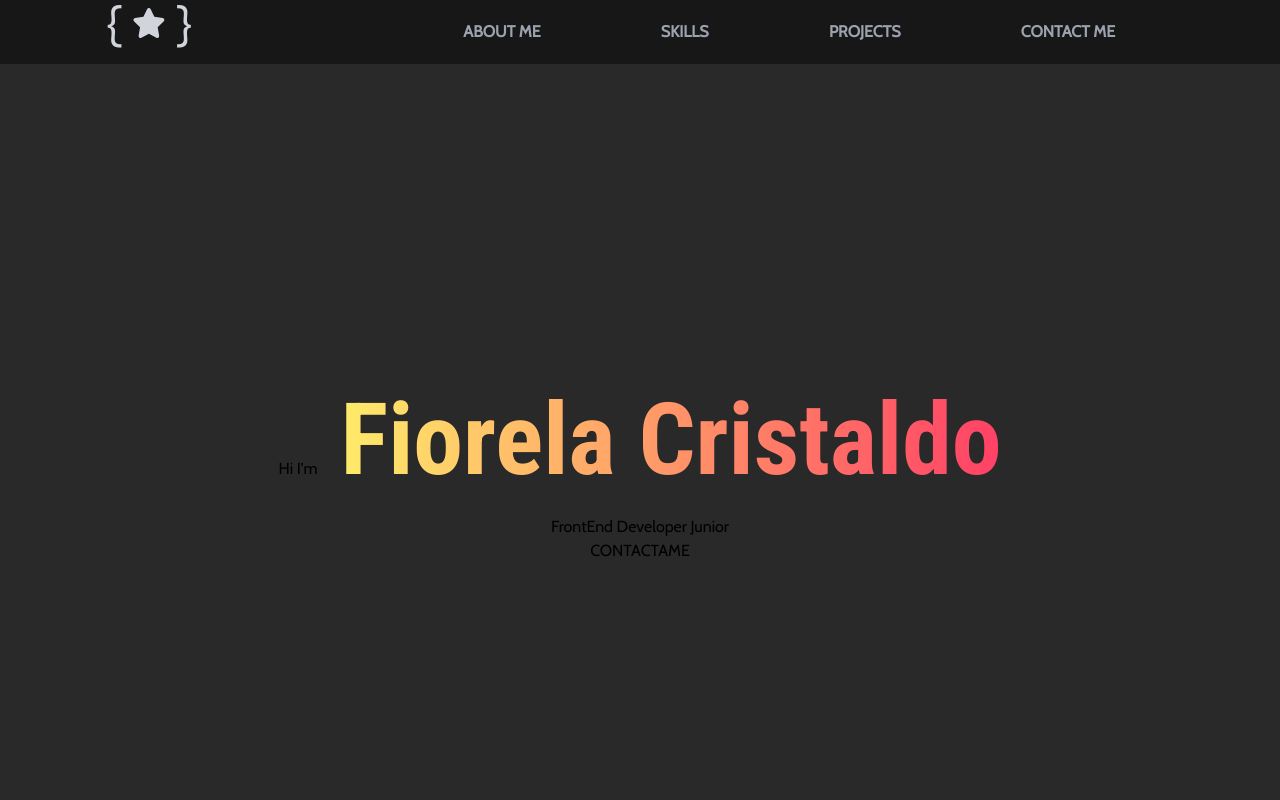
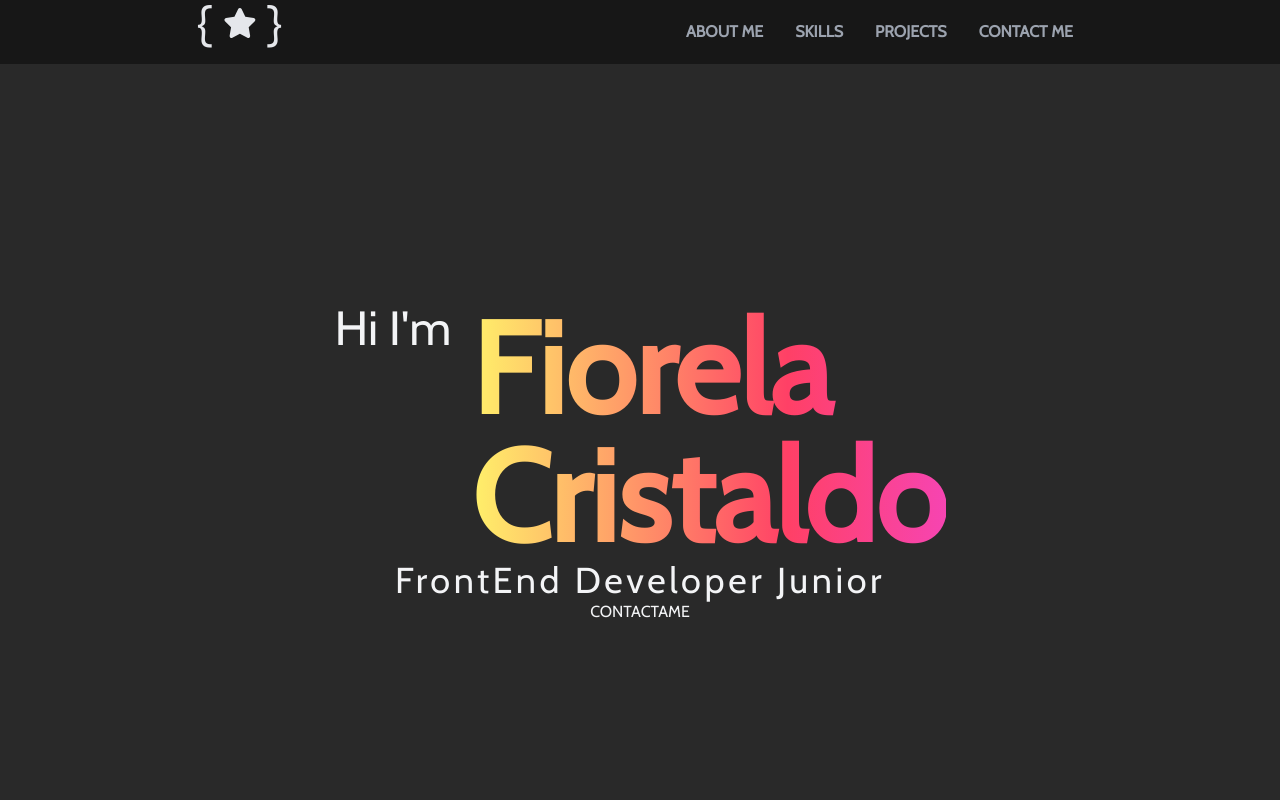
Before and after one commit to Cristaldo-Fiorela/portfolio, a React (Vite) app: page / in a window 1280 px wide. Shown: the top 800 px of the page. Built offline with nearby package versions, Linux system fonts and the light colour scheme.

Commit message:
estilo y posicionamiento de saludo de bienvenida

```diff
--- a/src/components/Falling-star-bg.jsx
+++ b/src/components/Falling-star-bg.jsx
@@ -3,7 +3,7 @@ import '../css/falling-stars.css';
 function FallingStars() {
     return (
         <>
-            <div id='bg-stars' className='-z-10 bg-neutral-900'>
+            <div id='bg-stars' className='-z-10'>
                 <span className='star'></span>
                 <span className='star'></span>
                 <span className='star'></span>
--- a/src/components/Header.jsx
+++ b/src/components/Header.jsx
@@ -6,17 +6,17 @@ import { faStar } from '@fortawesome/free-solid-svg-icons';
 const Header = () => {
     return (
         <div className="flex justify-around h-16 bg-neutral-900">
-            <div className="text-5xl text-gray-300">
+            <div className="text-5xl text-gray-200">
                 <span>&#123; </span>
                 <FontAwesomeIcon icon={faStar} flip size="2xs" style={{"--fa-animation-duration": "3s"}} />
                 <span> &#125;</span>
             </div>
 
-            <nav className="flex items-center justify-around list-none gap-1 w-2/5 sm:w-3/5">
-                <li className="text-gray-400 hover:text-gray-300 uppercase font-bold px-2.5 nav-item-animation"><a href="#about-section">About Me</a></li>
-                <li className="text-gray-400 hover:text-gray-300 uppercase font-bold px-2.5 nav-item-animation"><a href="#skills-section">Skills</a></li>
-                <li className="text-gray-400 hover:text-gray-300 uppercase font-bold px-2.5 nav-item-animation"><a href="#projects-section">Projects</a></li>
-                <li className="text-gray-400 hover:text-gray-300 uppercase font-bold px-2.5 nav-item-animation"><a href="#contact-section">Contact Me</a></li>
+            <nav className="flex items-center justify-around list-none gap-3">
+                <li className="text-gray-400 hover:text-gray-200 uppercase font-bold px-2.5 nav-item-animation"><a href="#about-section">About Me</a></li>
+                <li className="text-gray-400 hover:text-gray-200 uppercase font-bold px-2.5 nav-item-animation"><a href="#skills-section">Skills</a></li>
+                <li className="text-gray-400 hover:text-gray-200 uppercase font-bold px-2.5 nav-item-animation"><a href="#projects-section">Projects</a></li>
+                <li className="text-gray-400 hover:text-gray-200 uppercase font-bold px-2.5 nav-item-animation"><a href="#contact-section">Contact Me</a></li>
             </nav>
         </div>
     );
--- a/src/components/Welcome.jsx
+++ b/src/components/Welcome.jsx
@@ -3,13 +3,20 @@
 const Welcome = () => {
 return (
     <>
-        <div className='h-screen flex flex-col justify-center items-center '>
-            <h1>    Hi I'm
-                <span className="welcome-name"> Fiorela Cristaldo</span>
-            </h1>
-            <h2>FrontEnd Developer Junior</h2>
-            <button className="uppercase ">Contactame</button>
+        <div className='h-screen flex flex-col justify-center items-center text-gray-100'>
+            <div className="flex gap-5">
+                <p className="self-start text-5xl">Hi I'm</p>
+                <h1 className="welcome-name flex flex-col justify-center text-9xl">
+                    <span>Fiorela&nbsp;</span>
+                    <span>Cristaldo</span>
+                </h1>
+            </div>
+            <div className="flex flex-col">
+                <h2 className="text-4xl tracking-widest">FrontEnd Developer Junior</h2>
+                <button className="uppercase ">Contactame</button>
+            </div>
         </div>
+
     </>
 )
 }
--- a/src/css/style.css
+++ b/src/css/style.css
@@ -46,9 +46,8 @@ nav li.nav-item-animation:hover::after {
 
 /* WELCOME */
 
-h1 span.welcome-name {
-    font-family: 'Roboto Condensed', sans-serif;
-    font-size: 100px;
+div h1.welcome-name {
+    font-family: '', sans-serif;
     font-weight: 800;
     background: linear-gradient(90deg,
     var(--lightest-gradient-color),
@@ -57,8 +56,9 @@ h1 span.welcome-name {
     var(--darkest-gradient-color));
     background-clip: text;
     color: transparent;
-    background-size: 300% 300%;
+    background-size: 200% 200%;
     animation: gradient 6s ease infinite;
+    line-height: 1;
 }
 
 
```
